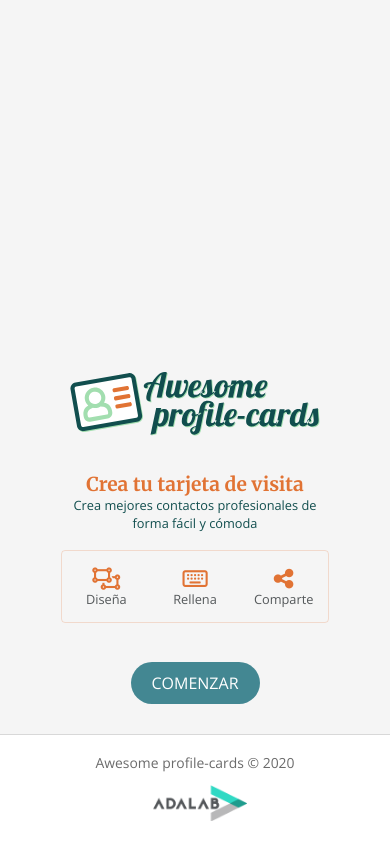
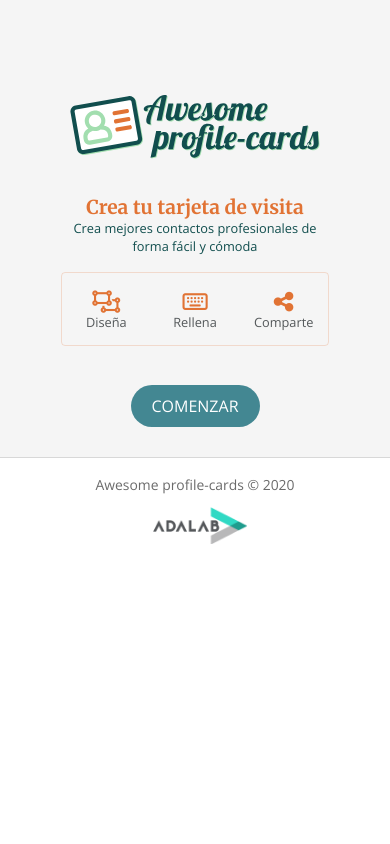
Before and after one commit to conchaasensio/project-promo-j-module-2-team-2-morning, a website: page src/html/index.html in a window 390 px wide. Drawn offline with nearby package versions, Linux system fonts and the light colour scheme; files that its build step writes are made by us from their sources; files whose address does not match are found by name.

Commit message:
Revert "updatelanding mobile version"
This reverts commit 4104cd4b70989b43106aa2f09901a810c7ab505b.

```diff
--- a/src/html/index.html
+++ b/src/html/index.html
@@ -18,7 +18,7 @@
       crossorigin="anonymous"
     ></script>
   </head>
-  <body class="page__index">
+  <body class="vista">
     <include src="./partials/mainIndex.html"></include>
     <include src="./partials/footer.html"></include>
   </body>
--- a/src/html/partials/mainIndex.html
+++ b/src/html/partials/mainIndex.html
@@ -1,4 +1,4 @@
-<main class="main">
+<main class="main-landing wrapper-landing">
   <img
     src="./assets/images/logo-awesome-profile-cards.svg"
     alt="logo-awesome-profile-cards"
@@ -10,7 +10,8 @@
   <article class="steps-landing">
     <div>
       <span class="icon-landing"
-        ><i class="fa fa-object-ungroup" aria-hidden="true"> </i
+        ><i class="fa fa-object-ungroup" aria-hidden="true">
+          </i></i
       ></span>
       <span class="text-landing">Diseña</span>
     </div>
@@ -27,5 +28,5 @@
       <span class="text-landing">Comparte</span>
     </div>
   </article>
-  <a class="button-start" href="#" title="start">COMENZAR</a>
+  <a class="button-start" href="./cards.html" title="start">COMENZAR</a>
 </main>
--- a/src/js/01-design.js
+++ /dev/null
@@ -1,3 +0,0 @@
-"use strict";
-
-console.log("Partial 1");
--- a/src/js/02-toggle.js
+++ /dev/null
@@ -1 +0,0 @@
-console.log("Partial 2");
--- a/src/js/03-partial.js
+++ /dev/null
@@ -1 +0,0 @@
-console.log("partial 3");
--- /dev/null
+++ b/src/js/main.js
@@ -0,0 +1,3 @@
+'use strict';
+
+console.log('>> Ready :)');
--- a/src/scss/layout/_mainIndex.scss
+++ b/src/scss/layout/_mainIndex.scss
@@ -1,13 +1,19 @@
-.main {
+
+.wrapper-landing {
+  padding: 0 35px;
+  @media all and (min-width: 768px) {
+    padding: 0 40px;
+  }
+}
+
+.main-landing {
+  background-color: #f5f5f5;
+  text-align: center;
   display: flex;
   flex-direction: column;
   align-items: center;
-  justify-content: flex-end;
-  background-color: #f5f5f5;
-  height: 90vh;
-  width: 100%;
-  text-align: center;
-  padding: 95px 35px 0px 35px;
+  justify-content: space-evenly;
+  padding-top: 95px;
   @media all and (min-width: 768px) {
     padding-top: 350px;
   }
--- a/src/scss/pages/_index.scss
+++ b/src/scss/pages/_index.scss
@@ -1,6 +1,3 @@
-.page__index {
-  height: 100vh;
-  display: flex;
-  flex-direction: column;
-  align-items: center;
+.vista {
+    height: 100vh;
 }
```
